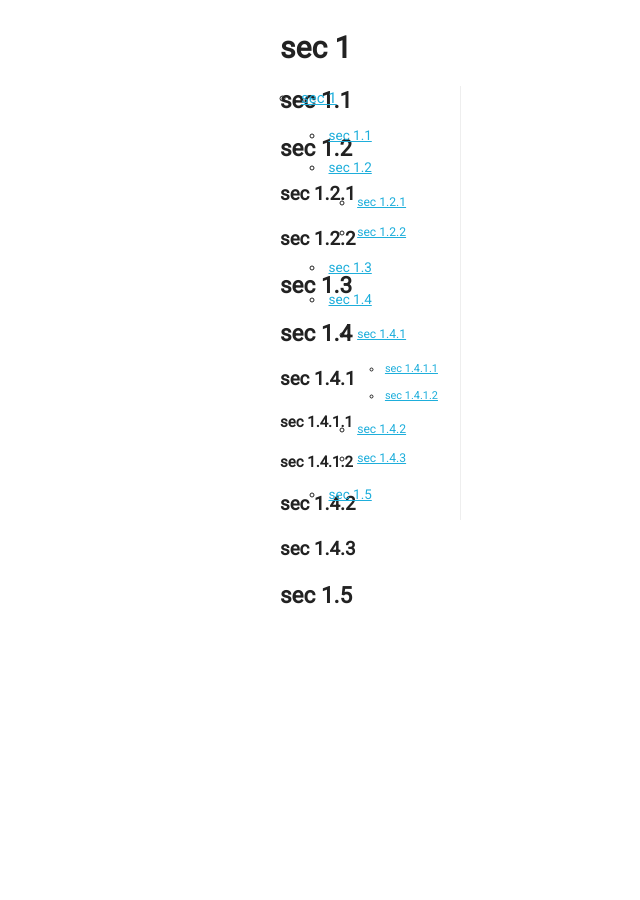
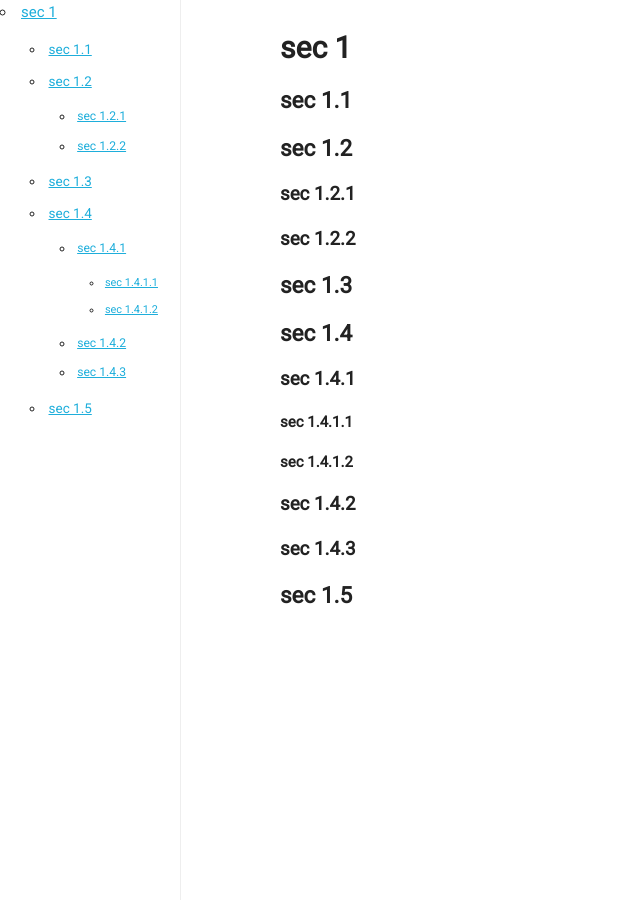
Before and after one commit to scizzorz/toctest, a Jekyll site: the page built from docs/index.md, in a window 1280 px wide. Shown: the whole page, without its empty margins (0-640 px from the left). Built offline with Jekyll 4.4.1, drawn with Linux system fonts in a browser that asks for light colours; our own code applies the rules of GitHub Pages for plain Markdown files.

Commit message:
Adjust TOC sidebar

```diff
--- a/docs/_config.yml
+++ b/docs/_config.yml
@@ -1 +1,2 @@
 baseurl:
+toc_levels: 1..3
--- a/docs/css/main.css
+++ b/docs/css/main.css
@@ -23,6 +23,9 @@ h4, h5, h6 { font-size: 1.0em; }
 #markdown-toc {
   position: relative;
   border-right: 1px solid #EEE;
+  top: 0;
+  left: 0;
+  min-height: 100%;
 }
 
 @media (min-width: 550px) {
```
